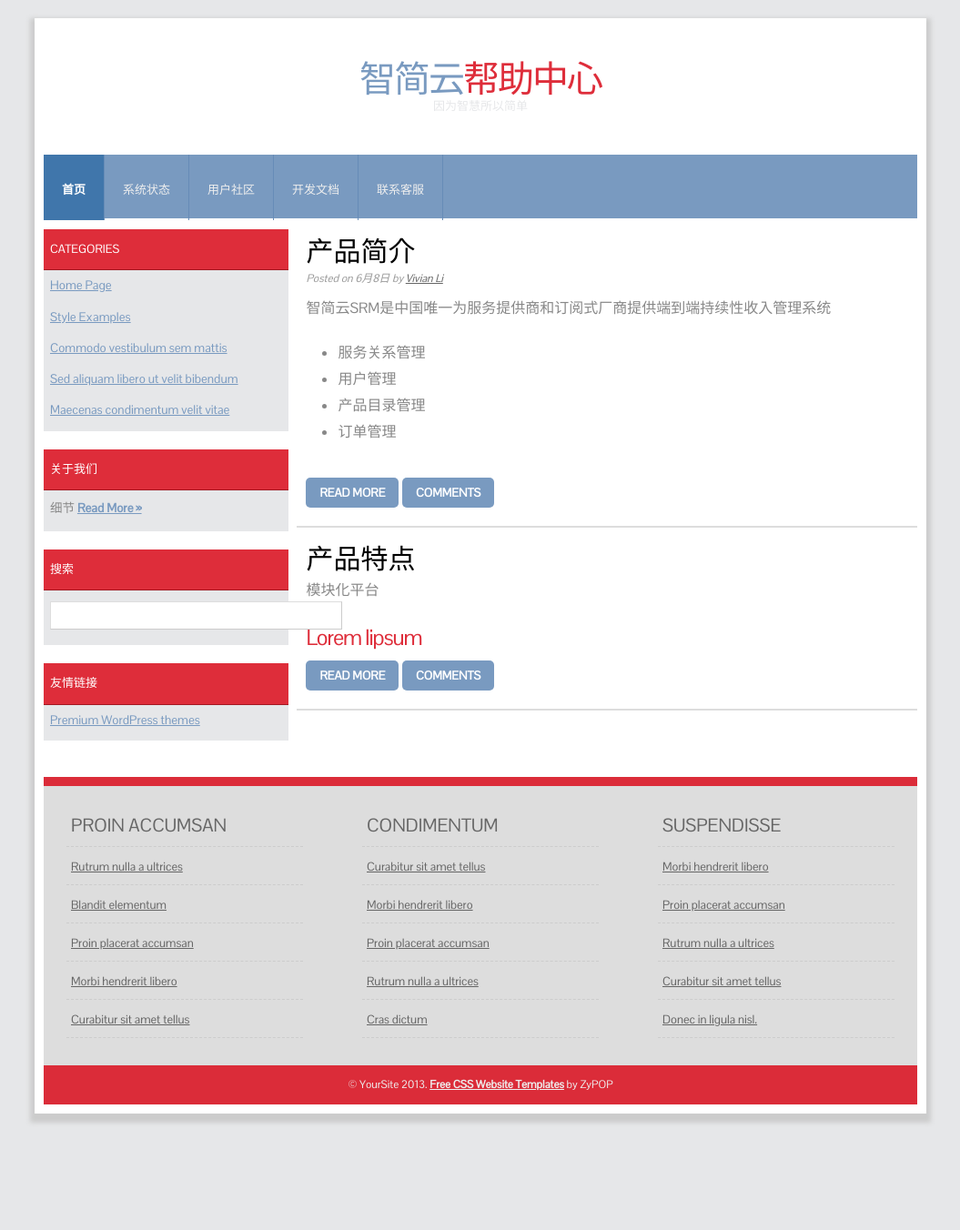
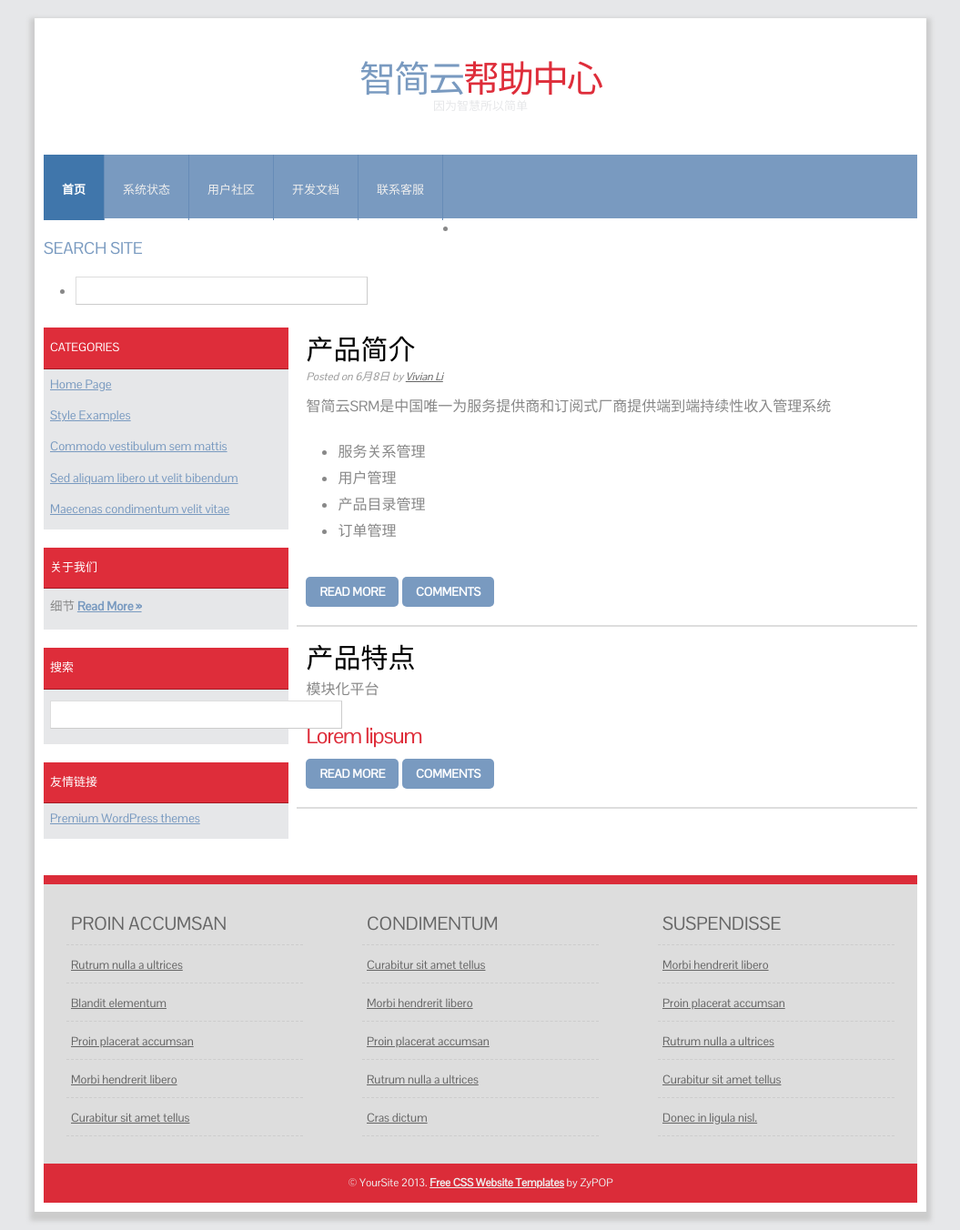
Before and after one commit to dreampivot/slipscloud.github.io, a Jekyll site: the page help/help-index.html, which Jekyll copies as it is, in a window 1280 px wide. Shown: the whole page at 91% size, without its empty margins (112-1167 px from the left). Built offline with Jekyll 4.4.1, drawn with Linux system fonts in a browser that asks for light colours; before the commit the page ends 1244 px from its top, so only the background shows below that.

Commit message:
Create help-index.html

```diff
--- a/help/help-index.html
+++ b/help/help-index.html
@@ -18,12 +18,28 @@
             <li class="start selected"><a href="index.html">首页</a></li>
 
 	    <li><a href="systemstatus.html">系统状态</a></li>
-            <li><a href="#">用户社区</a></li>
-            <li><a href="#">开发文档</a></li>
-            <li class="end"><a href="#">联系客服</a></li>
+            <li><a href="community.html">用户社区</a></li>
+            <li><a href="API.html">开发文档</a></li>
+            <li class=""><a href="support.html">联系客服</a></li>
         </ul>
     </nav>
 
+
+	                <li>
+                	<h4>Search site</h4>
+                    <ul>
+                    	<li class="text">
+                            <form method="get" class="searchform" action="#" >
+                                <p>
+                                    <input type="text" size="32" value="" name="s" class="s" />
+
+                                </p>
+                            </form>
+						</li>
+					</ul>
+                </li>
+
+  <div id="body">
     <div id="body">
 	<section id="content">
 	    <article>
```
